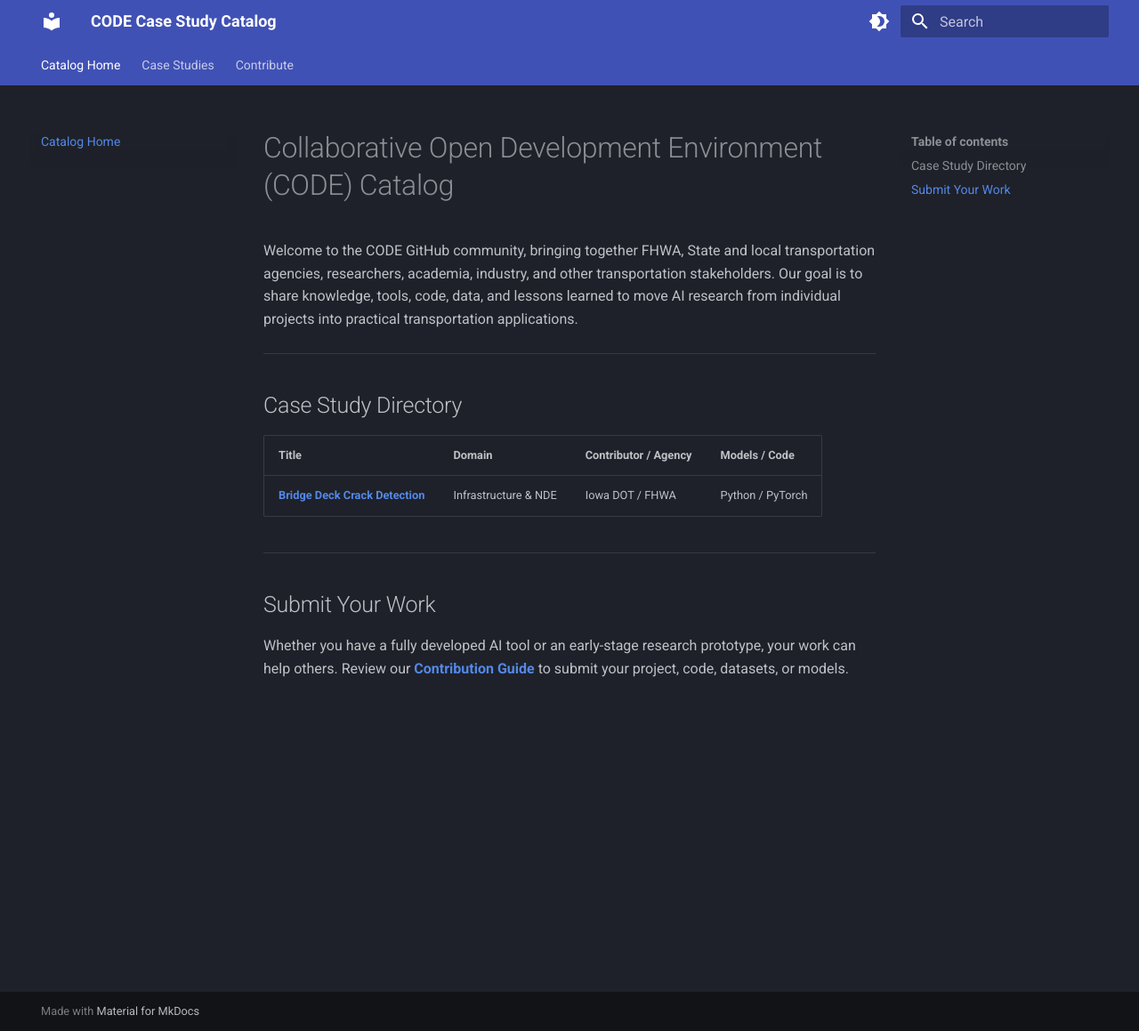
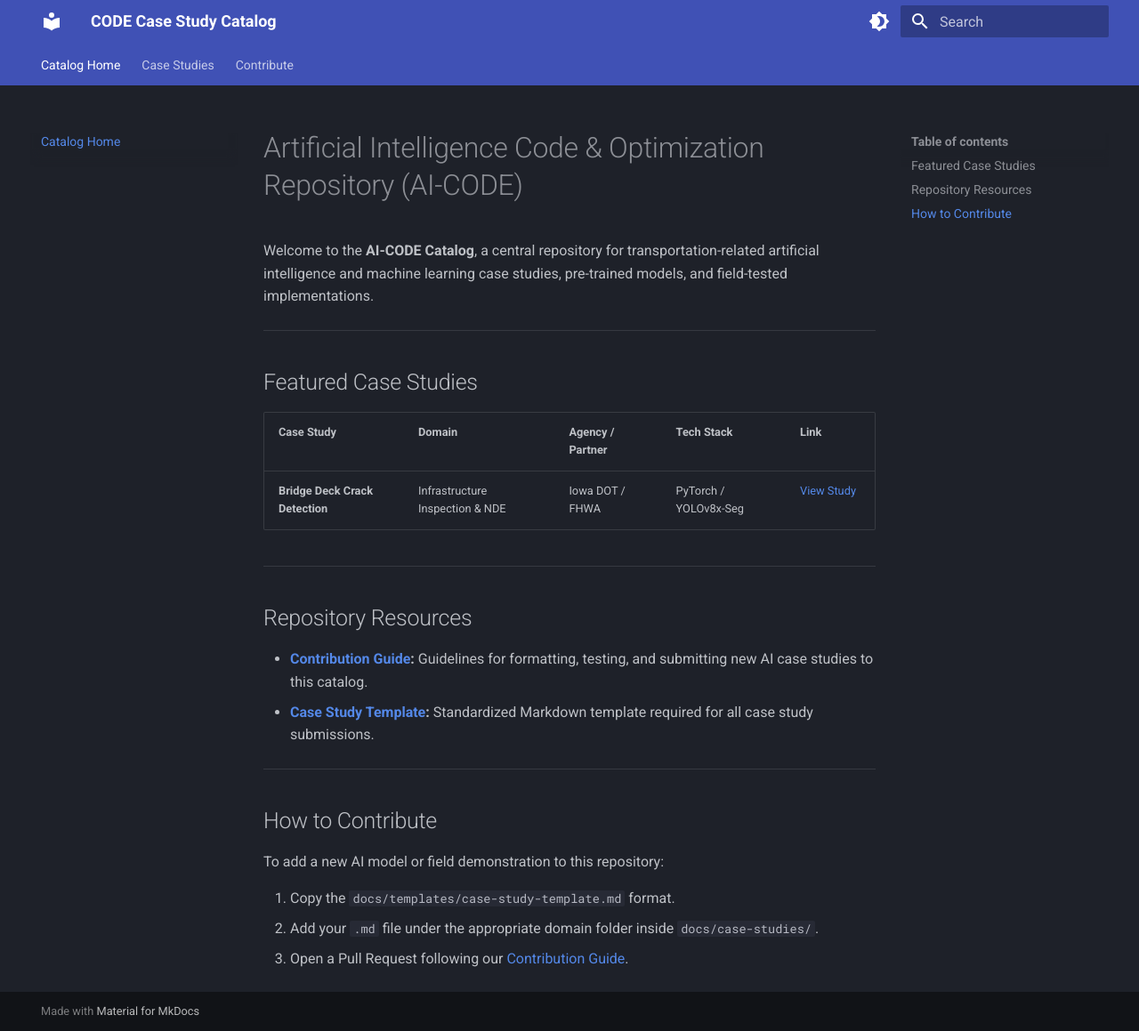
Before and after one commit to TFHRC-AI-CODE/AI-CODE, an MkDocs documentation site: the page built from docs/index.md, in a window 1280 px wide and 1159 px high. Shown: the whole window at 89% size. Built offline with MkDocs 1.6.1 and Material for MkDocs 9.7.7, drawn with Linux system fonts in a browser that asks for light colours.

Commit message:
Update index.md

```diff
--- a/docs/index.md
+++ b/docs/index.md
@@ -1,17 +1,28 @@
-# Collaborative Open Development Environment (CODE) Catalog
+# Artificial Intelligence Code & Optimization Repository (AI-CODE)
 
-Welcome to the CODE GitHub community, bringing together FHWA, State and local transportation agencies, researchers, academia, industry, and other transportation stakeholders. Our goal is to share knowledge, tools, code, data, and lessons learned to move AI research from individual projects into practical transportation applications.
+Welcome to the **AI-CODE Catalog**, a central repository for transportation-related artificial intelligence and machine learning case studies, pre-trained models, and field-tested implementations.
 
 ---
 
-## Case Study Directory
+## Featured Case Studies
 
-| Title | Domain | Contributor / Agency | Models / Code |
-| :--- | :--- | :--- | :--- |
-| **[Bridge Deck Crack Detection](case-studies/infrastructure/bridge-deck-nde.md)** | Infrastructure & NDE | Iowa DOT / FHWA | Python / PyTorch |
+| Case Study | Domain | Agency / Partner | Tech Stack | Link |
+| :--- | :--- | :--- | :--- | :--- |
+| **Bridge Deck Crack Detection** | Infrastructure Inspection & NDE | Iowa DOT / FHWA | PyTorch / YOLOv8x-Seg | [View Study](case-studies/infrastructure/bridge-deck-nde.md) |
 
 ---
 
-## Submit Your Work
+## Repository Resources
 
-Whether you have a fully developed AI tool or an early-stage research prototype, your work can help others. Review our **[Contribution Guide](contribution-guide.md)** to submit your project, code, datasets, or models.
+* **[Contribution Guide](contribution-guide.md):** Guidelines for formatting, testing, and submitting new AI case studies to this catalog.
+* **[Case Study Template](templates/case-study-template.md):** Standardized Markdown template required for all case study submissions.
+
+---
+
+## How to Contribute
+
+To add a new AI model or field demonstration to this repository:
+
+1. Copy the `docs/templates/case-study-template.md` format.
+2. Add your `.md` file under the appropriate domain folder inside `docs/case-studies/`.
+3. Open a Pull Request following our [Contribution Guide](contribution-guide.md).
```
